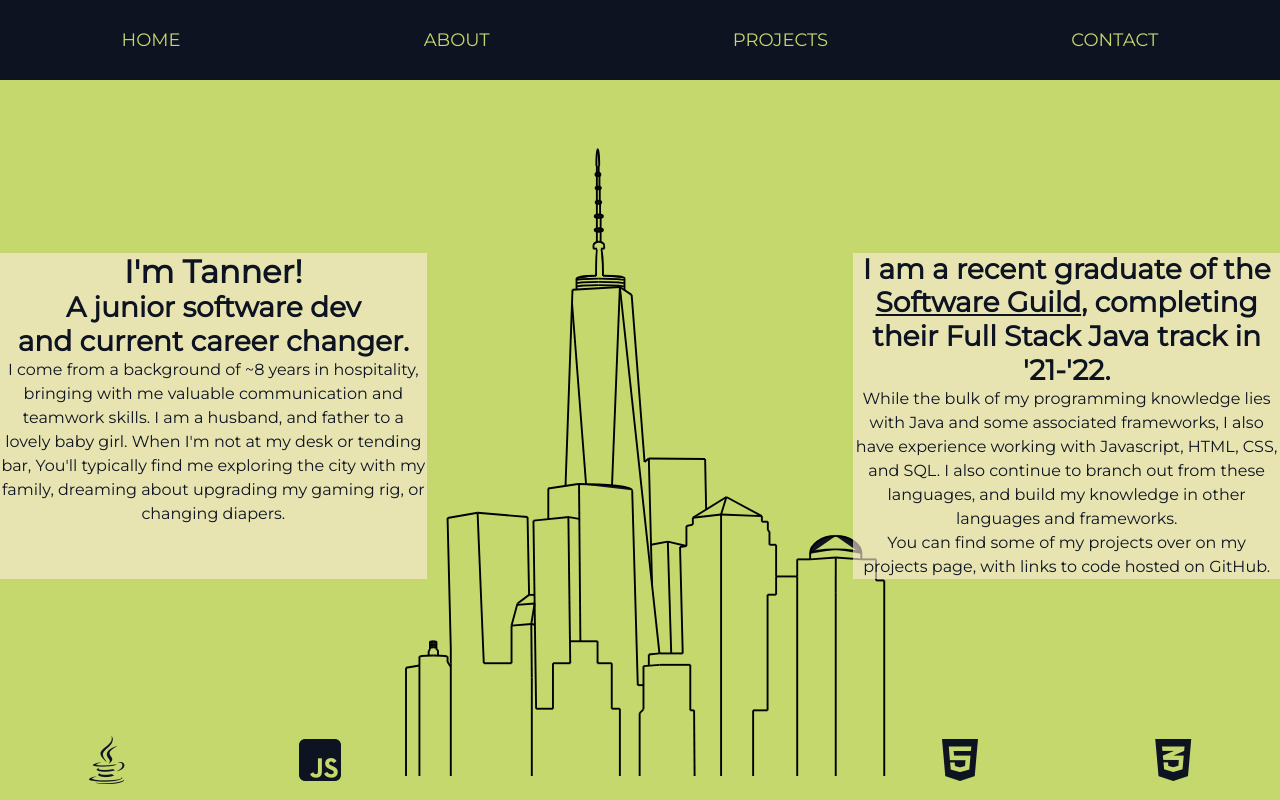
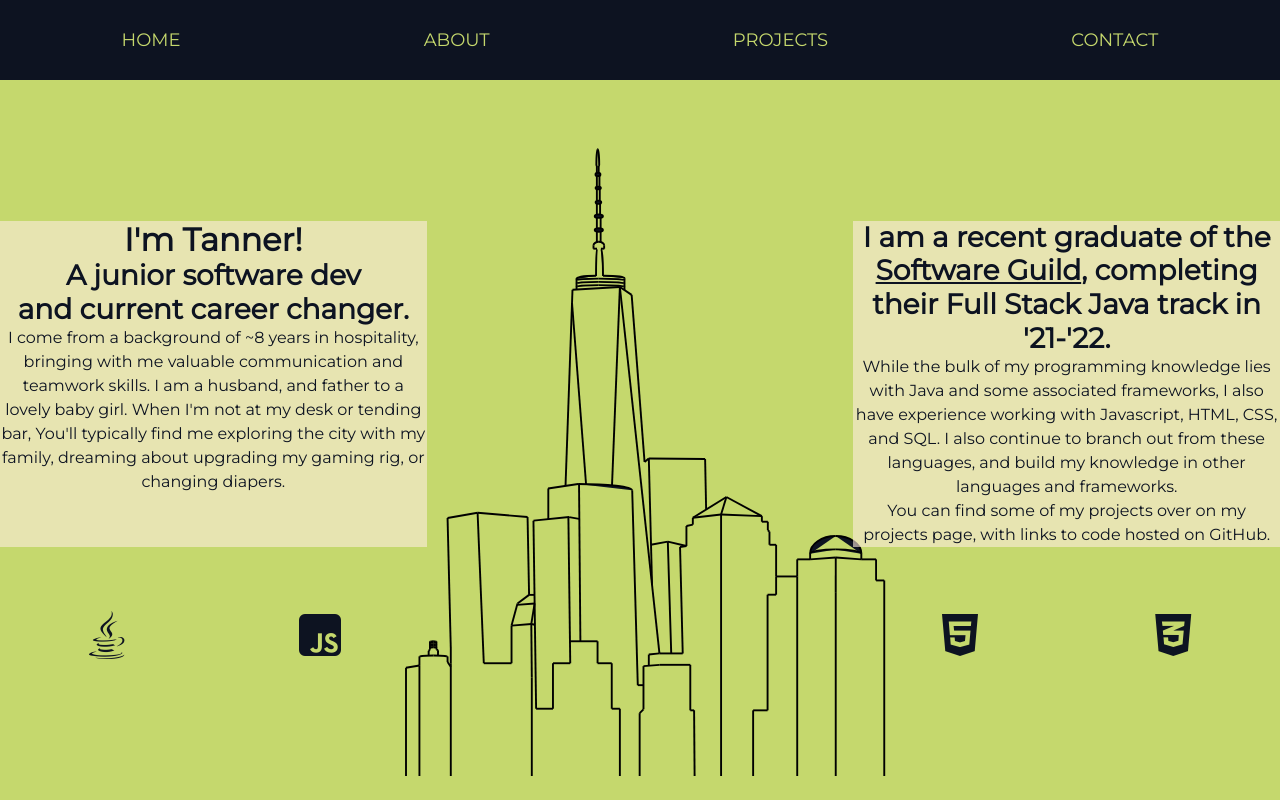
Before and after one commit to TannerKendall/portfolio-page, a website with bundled scripts: page about.html in a window 1280 px wide. Built offline with nearby package versions, Linux system fonts and the light colour scheme.

```diff
--- a/about.html
+++ b/about.html
@@ -56,7 +56,7 @@
                                 <p>You can find some of my projects over on my projects page, with links to code hosted on GitHub.</p>
                             </div>
                         </div>
-                        <div class="row col-12 spacing-row text-center fixed-bottom my-3">
+                        <div class="row col-12 spacing-row text-center my-3">
                             <div class="col-2">
                                 <i class="fa-brands fa-java lang-icon fa-3x"></i>
                             </div>
```
Also changed, not shown: contact.html (+2 -0 lines), dist/about.html, dist/contact.html.
